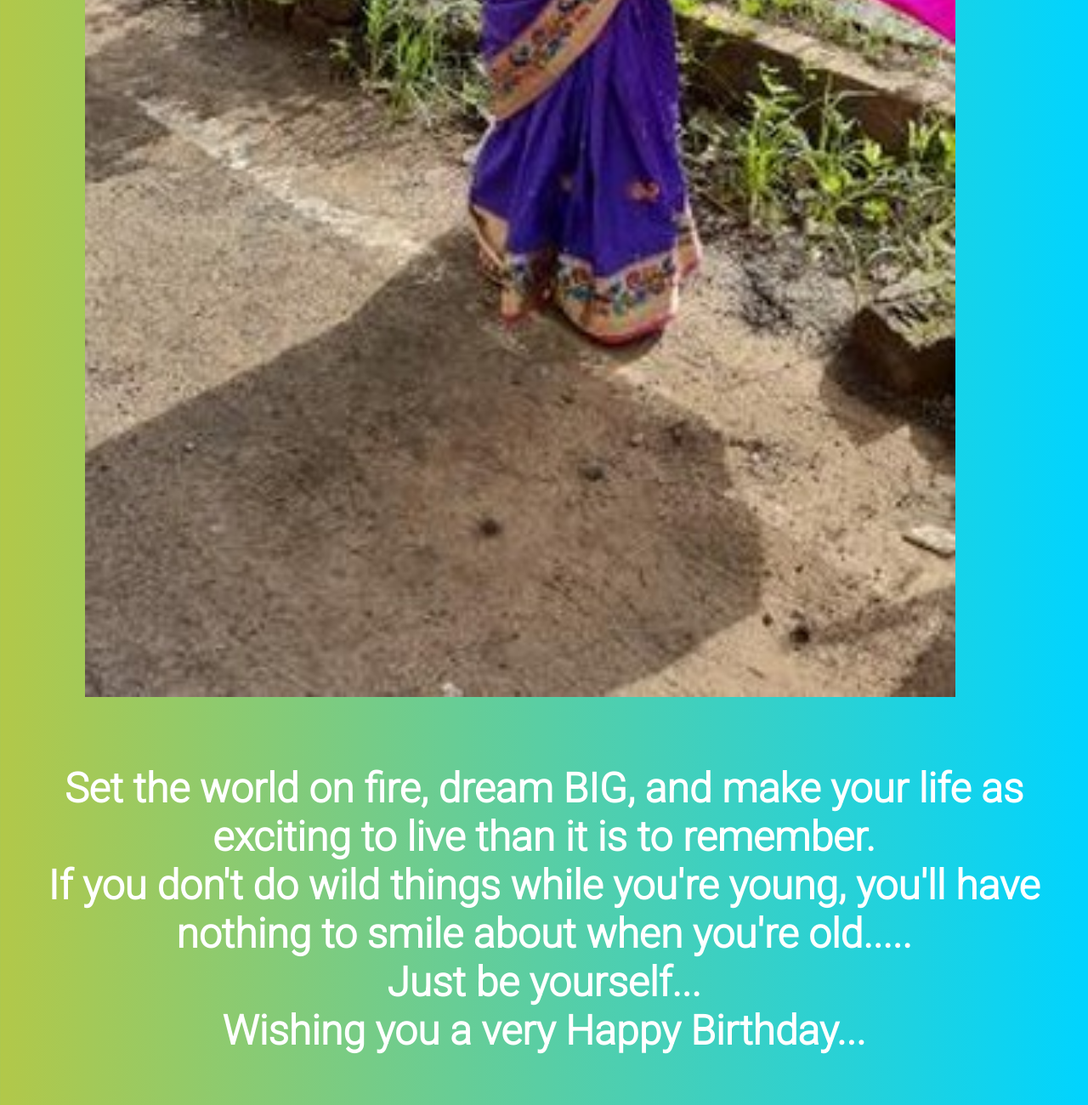
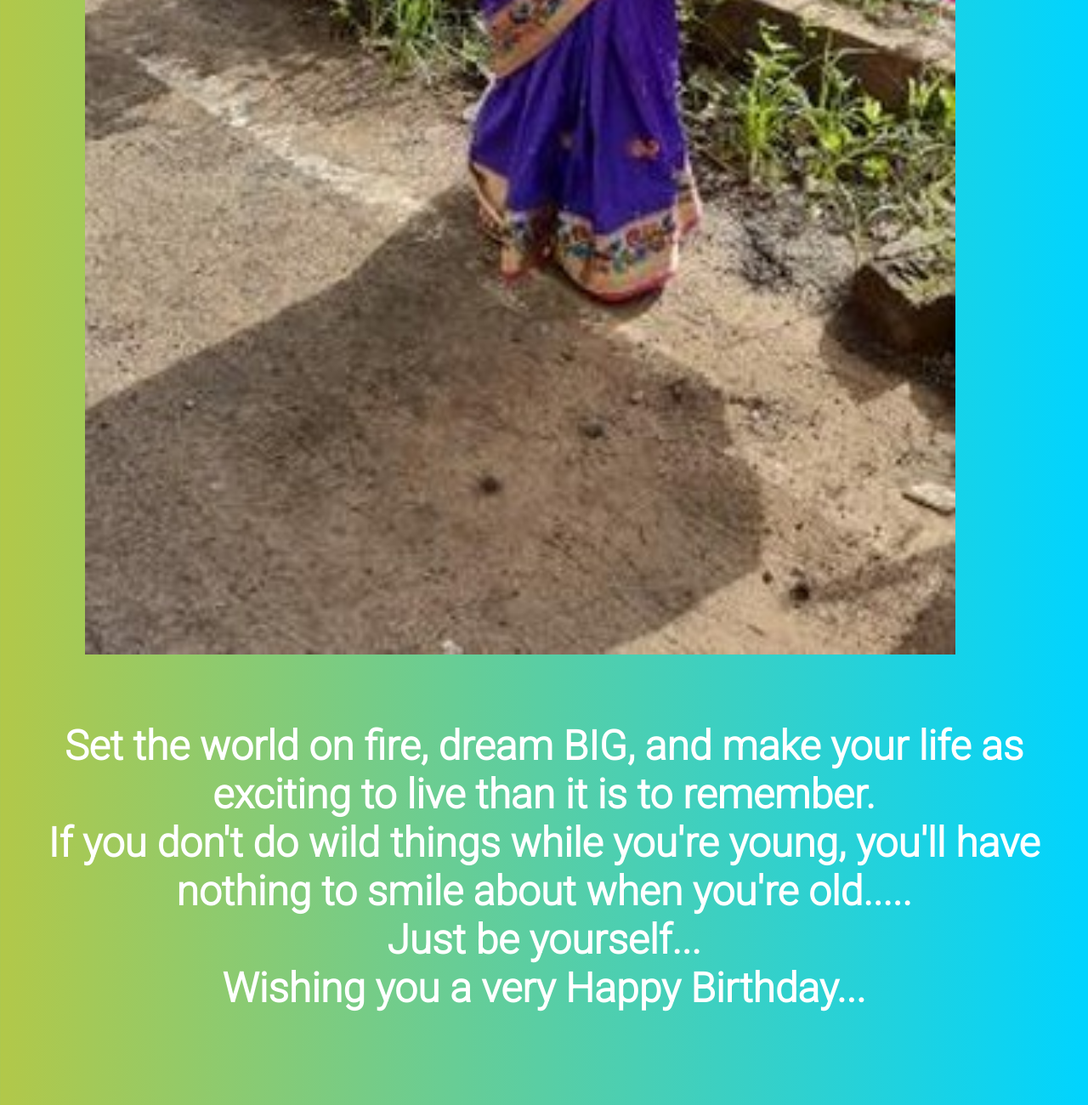
Before and after one commit to SunandanP/Sakshi, a plain HTML site: page index2.html in a window 1280 px wide. Shown: the top 1300 px of the page at 85% size. Drawn offline with Linux system fonts and the light colour scheme.

Commit message:
Update index2.html

```diff
--- a/index2.html
+++ b/index2.html
@@ -40,11 +40,11 @@
   <img class="emoji" src="https://emojipedia-us.s3.dualstack.us-west-1.amazonaws.com/thumbs/120/apple/271/birthday-cake_1f382.png">
     <img class="emoji" src="https://emojipedia-us.s3.dualstack.us-west-1.amazonaws.com/thumbs/120/google/274/red-heart_2764-fe0f.png">
 </div>
-<div style="width:100%;height:50px;padding:2px;margin-top: 50px;color:white;font-weight:600;font-size:450%;text-align:center;position: relative;top: -2400px">
+<div style="width:100%;height:50px;padding:2px;margin-top: 50px;color:white;font-weight:600;font-size:450%;text-align:center;position: relative;top: -2450px">
         Happy Birthday Sakshi!
     </div>
-   <img  id="button" src="sakshi/sakshi.jpg" style="width:80%;height: 80%;margin:20px;position: relative;top: -2350px;left: 80px">
-<div style="color:white;font-weight:600;font-size:300%;text-align:center;position: relative;top: -2300px;padding: 5px">
+   <img  id="button" src="sakshi/sakshi.jpg" style="width:80%;height: 80%;margin:20px;position: relative;top: -2400px;left: 80px">
+<div style="color:white;font-weight:600;font-size:300%;text-align:center;position: relative;top: -2350px;padding: 5px">
     Set the world on fire, dream BIG, and make your life as exciting to live than it is to remember.<br>
     If you don't do wild things while you're young, you'll have nothing to smile about when you're old.....<br>
     Just be yourself...<br>
```
